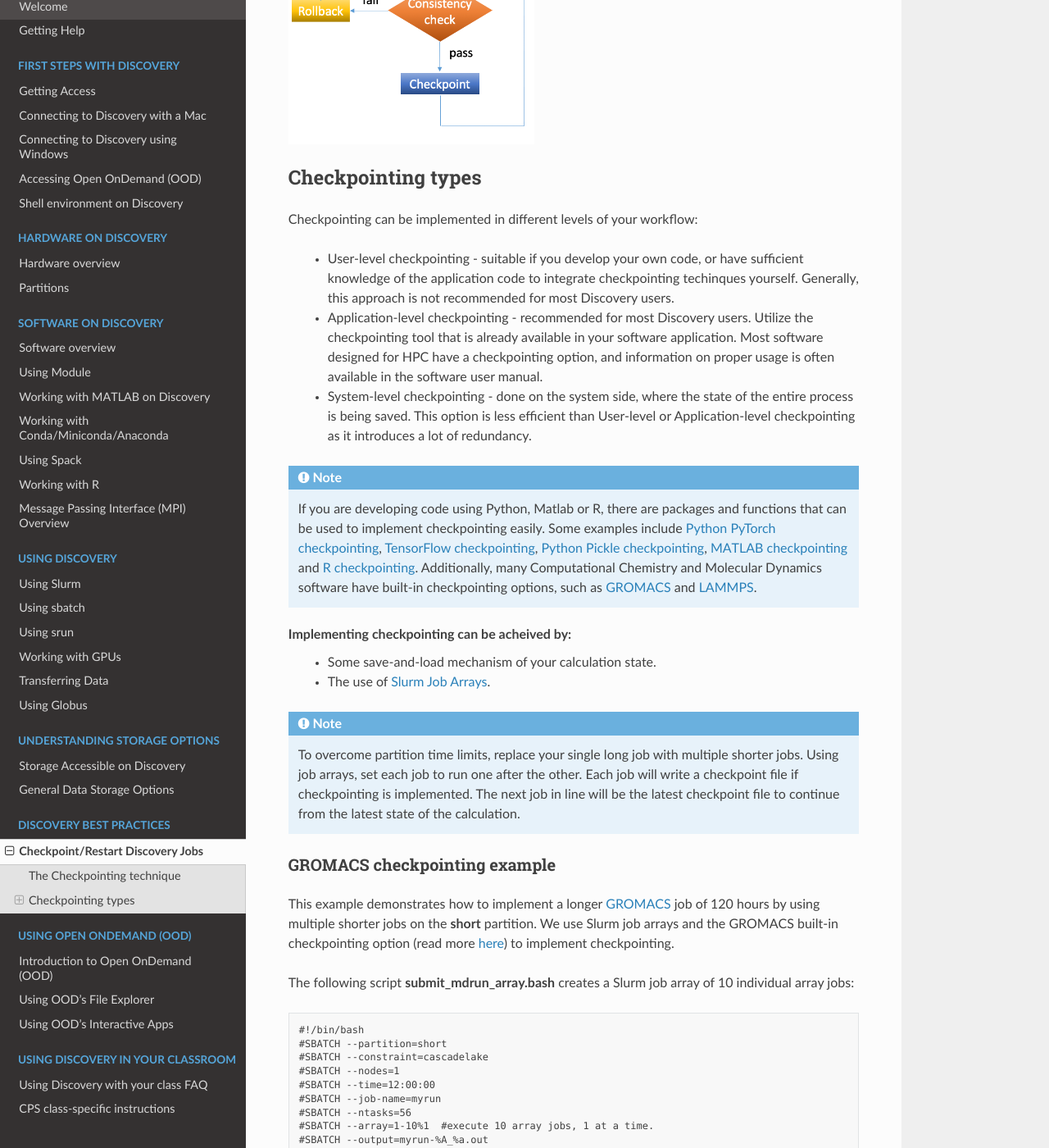
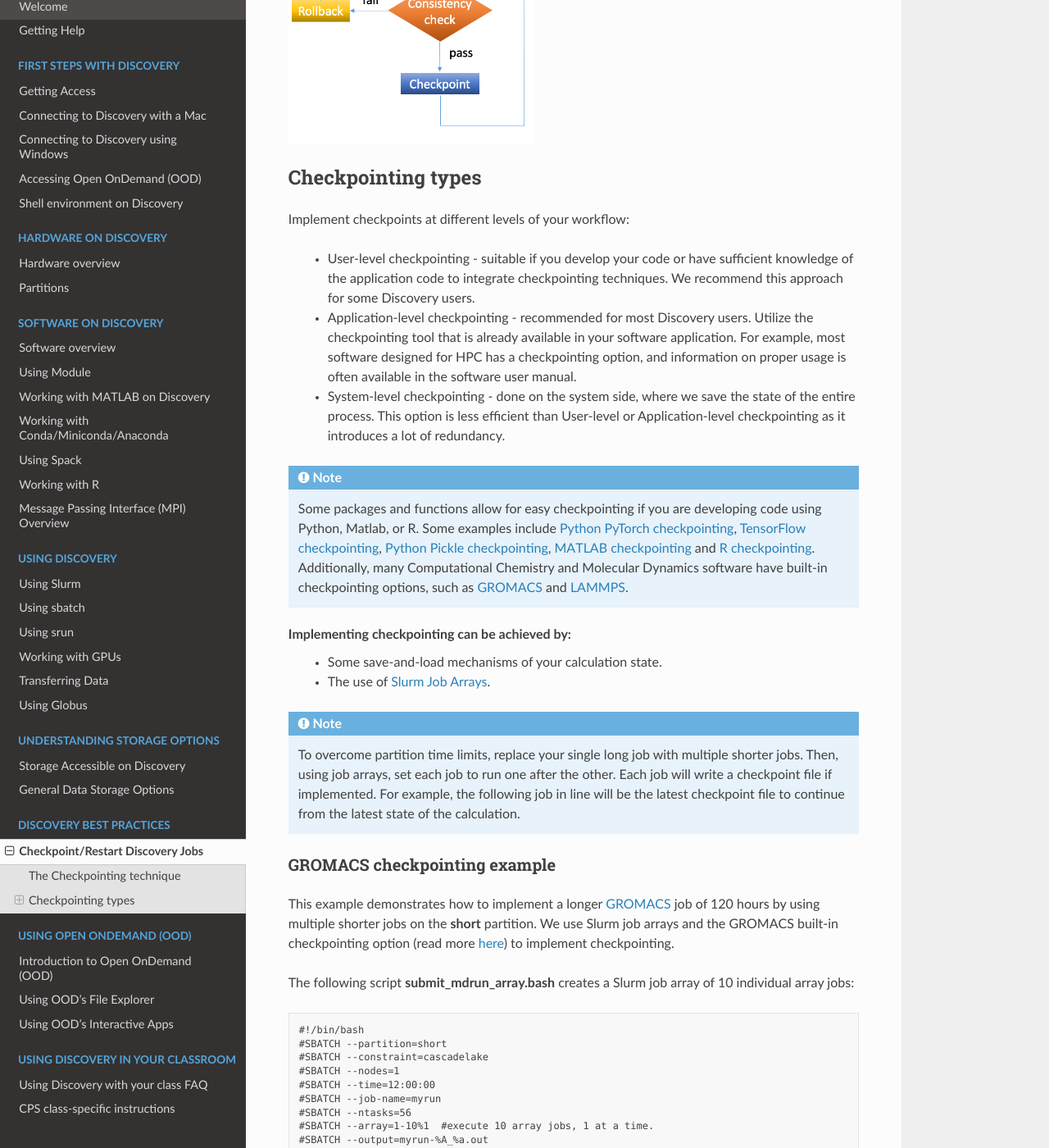
Before and after one commit to northeastern-rc/rc-public-documentation, a Sphinx documentation site: the page built from docs/source/best-practices/checkpointing.rst, in a window 1280 px wide and 1400 px high, scrolled down 885 px. Shown: the whole window at 82% size. Built offline with Sphinx 7.4.7 and the Read the Docs theme 2.0.0, drawn with Linux system fonts in a browser that asks for light colours; some of the changed text lies outside the part shown.

```diff
--- a/docs/source/best-practices/checkpointing.rst
+++ b/docs/source/best-practices/checkpointing.rst
@@ -2,7 +2,7 @@
 Checkpoint/Restart Discovery Jobs
 *****************************************
 
-The complexity of HPC systems may introduce unpredictable behaviors and may result in job failures due to hardware or software. Applying fault tolerance techniques to your HPC workflows allows your jobs to become more resilient to crashes, partition time limits and hardware failures.
+The complexity of HPC systems may introduce unpredictable behaviors and result in job failures due to hardware or software. Applying fault tolerance techniques to your HPC workflows makes your jobs more resilient to crashes, partition time limits, and hardware failures.
 
 Checkpointing will allow you to:
 
@@ -15,8 +15,8 @@ The Checkpointing technique
 
 Checkpointing is a fault tolerance technique designed to overcome the “fail-stop” failure type (interruption of the execution of a job). It is based on the BER technique (Backward error recovery or Rollback-recovery algorithm):
 
- * Use data redundancy - create checkpoint files saving all of the necessary calculation state data. Checkpoint files are generally created at constant time intervals during the run.
- * If a failure occures - start from an error-free state, check for consistency and restore the algorithm to the previous error-free state.
+ * Use data redundancy - create checkpoint files saving all of the necessary calculation state data. Generally, we checkpoint files at constant time intervals during the run.
+ * If a failure occurs - start from an error-free state, check for consistency, and restore the algorithm to the previous error-free state.
 
 .. image:: /images/checkpointing.png
  :width: 300
@@ -25,22 +25,22 @@ Checkpointing is a fault tolerance technique designed to overcome the “fail-st
 Checkpointing types
 ================================
 
-Checkpointing can be implemented in different levels of your workflow:
+Implement checkpoints at different levels of your workflow:
 
-  * User-level checkpointing - suitable if you develop your own code, or have sufficient knowledge of the application code to integrate checkpointing techinques yourself. Generally, this approach is not recommended for most Discovery users.
-  * Application-level checkpointing - recommended for most Discovery users. Utilize the checkpointing tool that is already available in your software application. Most software designed for HPC have a checkpointing option, and information on proper usage is often available in the software user manual.
-  * System-level checkpointing - done on the system side, where the state of the entire process is being saved. This option is less efficient than User-level or Application-level checkpointing as it introduces a lot of redundancy.
+  * User-level checkpointing - suitable if you develop your code or have sufficient knowledge of the application code to integrate checkpointing techniques. We recommend this approach for some Discovery users.
+  * Application-level checkpointing - recommended for most Discovery users. Utilize the checkpointing tool that is already available in your software application. For example, most software designed for HPC has a checkpointing option, and information on proper usage is often available in the software user manual.
+  * System-level checkpointing - done on the system side, where we save the state of the entire process. This option is less efficient than User-level or Application-level checkpointing as it introduces a lot of redundancy.
 
 .. note::
-  If you are developing code using Python, Matlab or R, there are packages and functions that can be used to implement checkpointing easily. Some examples include `Python PyTorch checkpointing <https://pytorch.org/tutorials/recipes/recipes/saving_and_loading_a_general_checkpoint.html>`_, `TensorFlow checkpointing <https://www.tensorflow.org/guide/checkpoint>`_, `Python Pickle checkpointing <https://deap.readthedocs.io/en/master/tutorials/advanced/checkpoint.html>`_, `MATLAB checkpointing <https://www.mathworks.com/help/gads/work-with-checkpoint-files.html>`_ and `R checkpointing <https://cran.r-project.org/web/packages/checkpoint/vignettes/checkpoint.html>`_. Additionally, many Computational Chemistry and Molecular Dynamics software have built-in checkpointing options, such as `GROMACS <https://manual.gromacs.org/documentation/current/user-guide/managing-simulations.html>`_ and `LAMMPS <https://docs.lammps.org/restart.html>`_.
+  Some packages and functions allow for easy checkpointing if you are developing code using Python, Matlab, or R. Some examples include `Python PyTorch checkpointing <https://pytorch.org/tutorials/recipes/recipes/saving_and_loading_a_general_checkpoint.html>`_, `TensorFlow checkpointing <https://www.tensorflow.org/guide/checkpoint>`_, `Python Pickle checkpointing <https://deap.readthedocs.io/en/master/tutorials/advanced/checkpoint.html>`_, `MATLAB checkpointing <https://www.mathworks.com/help/gads/work-with-checkpoint-files.html>`_ and `R checkpointing <https://cran.r-project.org/web/packages/checkpoint/vignettes/checkpoint.html>`_. Additionally, many Computational Chemistry and Molecular Dynamics software have built-in checkpointing options, such as `GROMACS <https://manual.gromacs.org/documentation/current/user-guide/managing-simulations.html>`_ and `LAMMPS <https://docs.lammps.org/restart.html>`_.
 
 
-Implementing checkpointing can be acheived by:
- * Some save-and-load mechanism of your calculation state.
+Implementing checkpointing can be achieved by:
+ * Some save-and-load mechanisms of your calculation state.
  * The use of `Slurm Job Arrays <https://slurm.schedmd.com/job_array.html>`_.
 
 .. note::
-   To overcome partition time limits, replace your single long job with multiple shorter jobs. Using job arrays, set each job to run one after the other. Each job will write a checkpoint file if checkpointing is implemented. The next job in line will be the latest checkpoint file to continue from the latest state of the calculation.
+   To overcome partition time limits, replace your single long job with multiple shorter jobs. Then, using job arrays, set each job to run one after the other. Each job will write a checkpoint file if implemented. For example, the following job in line will be the latest checkpoint file to continue from the latest state of the calculation.
 
 GROMACS checkpointing example
 ~~~~~~~~~~~~~~~~~~~~~~~~~~~~~~~
@@ -110,9 +110,9 @@ Where the checkpointing implementation is given in this code snippet of ``train_
     save_weights_only=True,
     period=5)
 
-The full scripts can be found `here <https://github.com/northeastern-rc/training-checkpointing/tree/main/Exercise_2>`_ and were modified from `TensorFlow Save and load models <https://www.tensorflow.org/tutorials/keras/save_and_load>`_.
+The entire scripts can be found `here <https://github.com/northeastern-rc/training-checkpointing/tree/main/Exercise_2>`_ and were modified from `TensorFlow Save and load models <https://www.tensorflow.org/tutorials/keras/save_and_load>`_.
 
-The Slurm option ``--array=1-10%1`` will create 10 Slurm array tasks, and will run one task job at a time. Note that the saved variable ``%A`` denotes the main job ID, while variable ``%a`` denotes the task ID (spanning values 1-10). Note that also the output/error files are unique in order to prevent different jobs writing to the same files.
+The Slurm option ``--array=1-10%1`` will create 10 Slurm array tasks and run one task at a time. Note that the saved variable ``%A`` denotes the main job ID, while variable ``%a`` indicates the task ID (spanning values 1-10). Note that the output/error files are also unique to prevent different jobs from writing to the same files.
 The Shell variable ``SLURM_ARRAY_TASK_ID`` holds the unique task ID value and can be used within the Slurm Shell script to point to different files or variables.
 
 To submit this job to the scheduler, use the command::
@@ -122,8 +122,8 @@ To submit this job to the scheduler, use the command::
 Checkpointing using DMTCP
 ~~~~~~~~~~~~~~~~~~~~~~~~~~~~
 
-`DMTCP <https://dmtcp.sourceforge.io/>`_ (Distributed MultiThreaded checkpointing) is a checkpointing tool that lets you checkpoint without the need to change your code. It Works with most Linux applications such as Python, Matlab, R, GUI, MPI etc.
-The program runs in the background of your program, without significant performance loss, and saves the process states into checkpoint files. DMTCP is available on the cluster ::
+`DMTCP <https://dmtcp.sourceforge.io/>`_ (Distributed MultiThreaded checkpointing) is a tool that lets you checkpoint without the need to change your code. It Works with most Linux applications such as Python, Matlab, R, GUI, MPI, etc.
+The program runs in the background of your program without significant performance loss and saves the process states into checkpoint files. DMTCP is available on the cluster ::
 
  module avail dmtcp
  module show dmtcp
@@ -138,17 +138,17 @@ Checkpointing tips
 
 What data to save?
  * Non-temporary application data
- * Any application data that has been modified since the last checkpoint
- * Delete checkpoints that are no longer useful - keep only the most recent checkpoint file.
+ * Any application data that has changed since the last checkpoint
+ * Delete no longer proper checkpoints - keep only the most recent checkpoint file.
 
-How frequently to checkpoint?
- * Too often – will slow down your calculation, may be I/O heavy and memory-limited.
+How frequently should we checkpoint?
+ * Too often – will slow down your calculation, maybe I/O heavy and memory-limited.
  * Too infrequently – leads to large/long rollback times.
- * Consider how long it takes to checkpoint and restart your calculation.
- * In most cases a rate of every 10-15 minutes is ok.
+ * Consider how long it takes to a checkpoint and restart your calculation.
+ * In most cases, a rate of every 10-15 minutes is ok.
 
 Which checkpointing method to use?
- * If your software already comes with built-in checkpointing, it is often the preferred option. It is probably the most optimized and efficient way to checkpoint.
- * Application-level checkpointing is the easiest to use as it is already integrated in your applicaion. Does not require major changes to your scripts.
+ * If your software already comes with built-in checkpointing, it is often the preferred option. It is the most optimized and efficient way to the checkpoint.
+ * Application-level checkpointing is the easiest to use, as it exists in your application: it does not require significant changes to your scripts.
  * Application-level checkpointing will save only the relevant data for your specific application.
- * If you're writing your own code - use DMTCP or implement your own checkpointing.
+ * If you're writing your code - use DMTCP or implement your own checkpointing.
```
Also changed, not shown: other parts of docs/source/best-practices/checkpointing.rst (+1 -1 lines).
